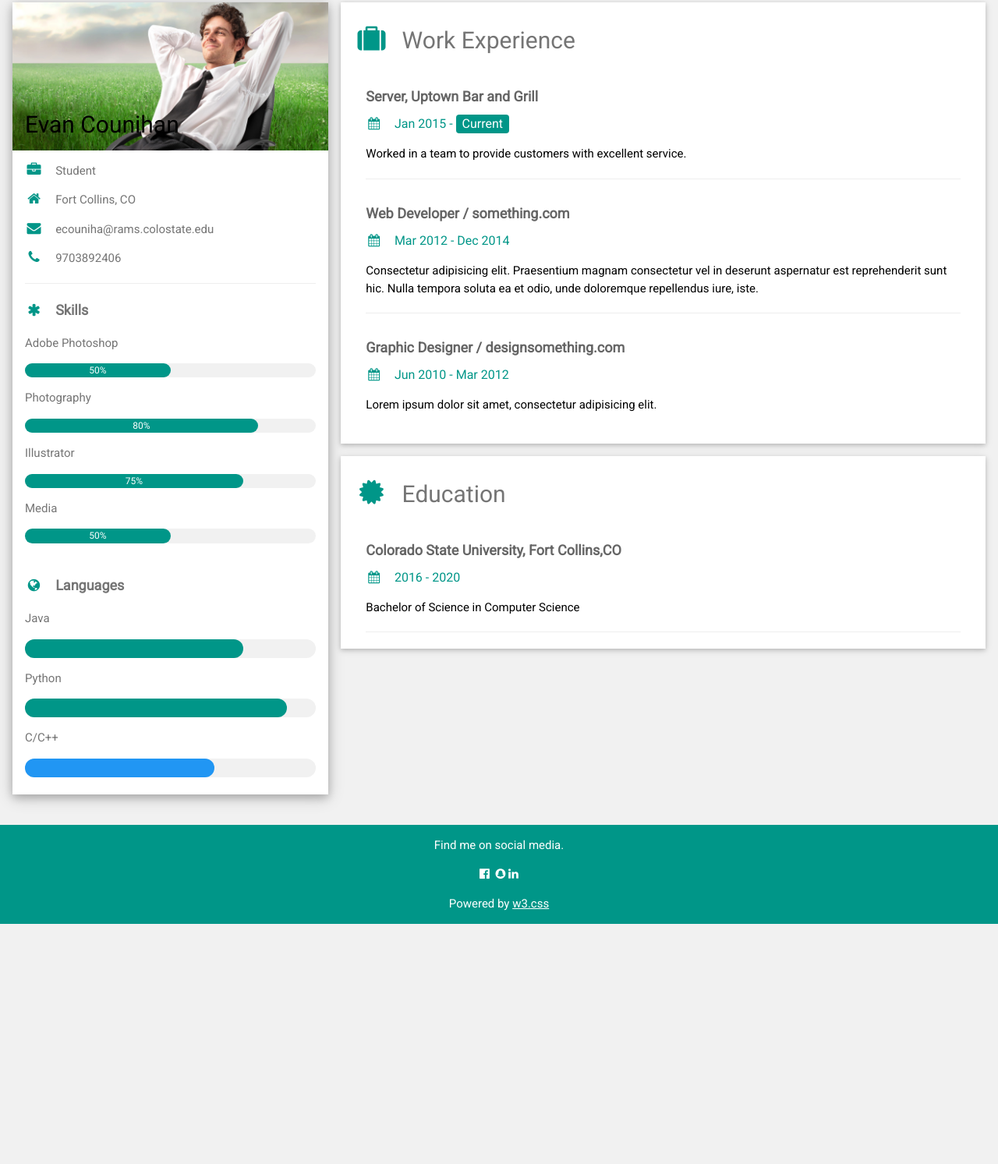
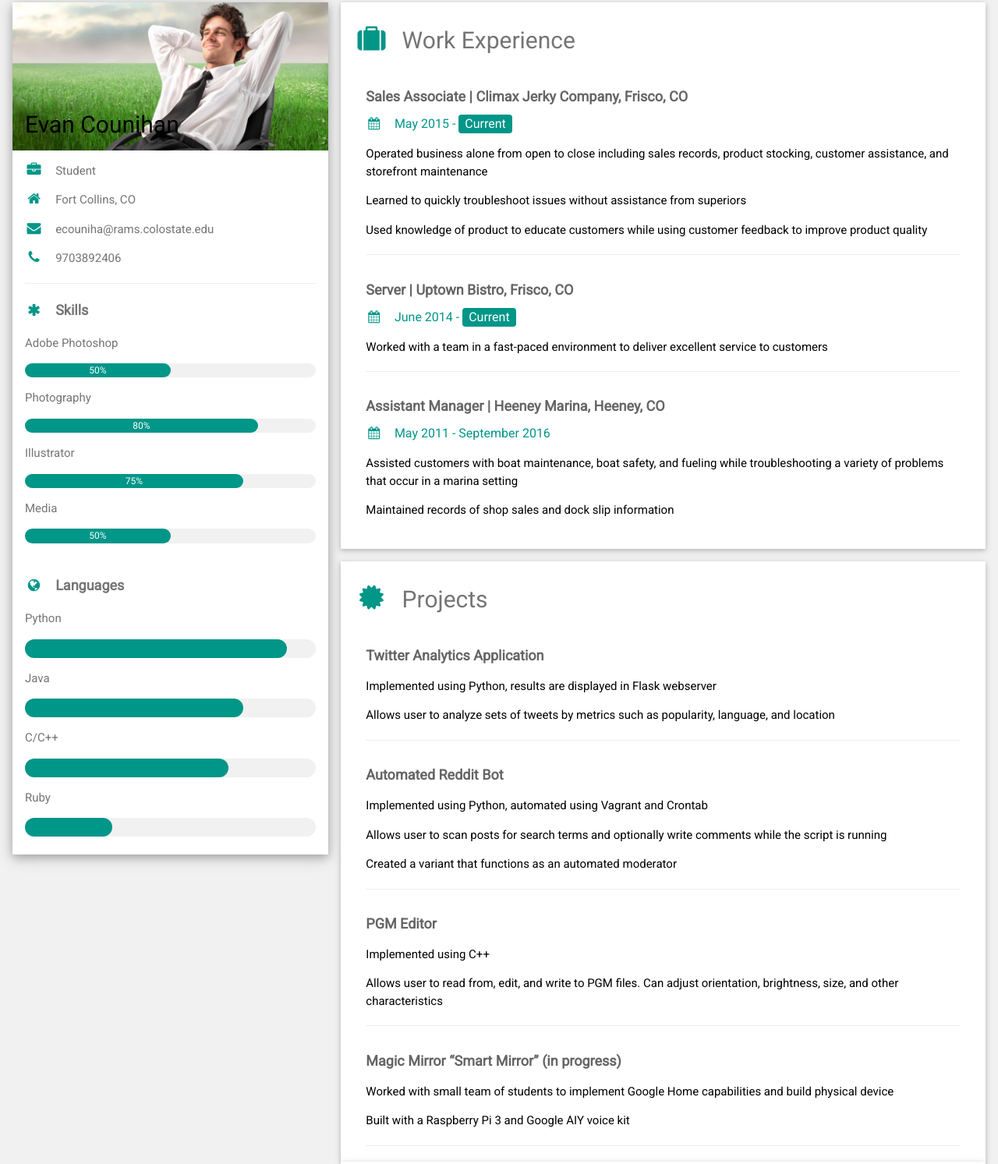
Before and after one commit to ecounihan/ecounihan.github.io, a plain HTML site: page index.html in a window 1280 px wide. Shown: the part 13-1506 px from the top of the page at 78% size. Before the commit the page ends 1198 px from the top, so only its background shows below. Drawn offline with nearby package versions, Linux system fonts and the light colour scheme.

Commit message:
Update index.html

```diff
--- a/index.html
+++ b/index.html
@@ -56,17 +56,21 @@ html,body,h1,h2,h3,h4,h5,h6 {font-family: "Roboto", sans-serif}
           <br>
 
           <p class="w3-large w3-text-theme"><b><i class="fa fa-globe fa-fw w3-margin-right w3-text-teal"></i>Languages</b></p>
+          <p>Python</p>
+          <div class="w3-light-grey w3-round-xlarge">
+            <div class="w3-round-xlarge w3-teal" style="height:24px;width:90%"></div>
+          </div>
           <p>Java</p>
           <div class="w3-light-grey w3-round-xlarge">
             <div class="w3-round-xlarge w3-teal" style="height:24px;width:75%"></div>
           </div>
-          <p>Python</p>
-          <div class="w3-light-grey w3-round-xlarge">
-            <div class="w3-round-xlarge w3-teal" style="height:24px;width:90%"></div>
-          </div>
           <p>C/C++</p>
           <div class="w3-light-grey w3-round-xlarge">
-            <div class="w3-round-xlarge w3-blue" style="height:24px;width:65%"></div>
+            <div class="w3-round-xlarge w3-teal" style="height:24px;width:70%"></div>
+          </div>
+          <p>Ruby</p>
+          <div class="w3-light-grey w3-round-xlarge">
+            <div class="w3-round-xlarge w3-teal" style="height:24px;width:30%"></div>
           </div>
           <br>
         </div>
@@ -81,21 +85,53 @@ html,body,h1,h2,h3,h4,h5,h6 {font-family: "Roboto", sans-serif}
       <div class="w3-container w3-card w3-white w3-margin-bottom">
         <h2 class="w3-text-grey w3-padding-16"><i class="fa fa-suitcase fa-fw w3-margin-right w3-xxlarge w3-text-teal"></i>Work Experience</h2>
         <div class="w3-container">
-          <h5 class="w3-opacity"><b>Server, Uptown Bar and Grill</b></h5>
-          <h6 class="w3-text-teal"><i class="fa fa-calendar fa-fw w3-margin-right"></i>Jan 2015 - <span class="w3-tag w3-teal w3-round">Current</span></h6>
-          <p>Worked in a team to provide customers with excellent service.</p>
+          <h5 class="w3-opacity"><b>Sales Associate | Climax Jerky Company, Frisco, CO</b></h5>
+          <h6 class="w3-text-teal"><i class="fa fa-calendar fa-fw w3-margin-right"></i>May 2015 - <span class="w3-tag w3-teal w3-round">Current</span></h6>
+          <p>Operated business alone from open to close including sales records, product stocking, customer assistance, and storefront maintenance</p>
+          <p>Learned to quickly troubleshoot issues without assistance from superiors</p>
+          <p>Used knowledge of product to educate customers while using customer feedback to improve product quality</p>
           <hr>
         </div>
         <div class="w3-container">
-          <h5 class="w3-opacity"><b>Web Developer / something.com</b></h5>
-          <h6 class="w3-text-teal"><i class="fa fa-calendar fa-fw w3-margin-right"></i>Mar 2012 - Dec 2014</h6>
-          <p>Consectetur adipisicing elit. Praesentium magnam consectetur vel in deserunt aspernatur est reprehenderit sunt hic. Nulla tempora soluta ea et odio, unde doloremque repellendus iure, iste.</p>
+          <h5 class="w3-opacity"><b>Server | Uptown Bistro, Frisco, CO</b></h5>
+          <h6 class="w3-text-teal"><i class="fa fa-calendar fa-fw w3-margin-right"></i>June 2014 - <span class="w3-tag w3-teal w3-round">Current</span></h6>
+          <p>Worked with a team in a fast-paced environment to deliver excellent service to customers</p>
           <hr>
         </div>
         <div class="w3-container">
-          <h5 class="w3-opacity"><b>Graphic Designer / designsomething.com</b></h5>
-          <h6 class="w3-text-teal"><i class="fa fa-calendar fa-fw w3-margin-right"></i>Jun 2010 - Mar 2012</h6>
-          <p>Lorem ipsum dolor sit amet, consectetur adipisicing elit. </p><br>
+          <h5 class="w3-opacity"><b>Assistant Manager | Heeney Marina, Heeney, CO</b></h5>
+          <h6 class="w3-text-teal"><i class="fa fa-calendar fa-fw w3-margin-right"></i>May 2011 - September 2016</h6>
+          <p>Assisted customers with boat maintenance, boat safety, and fueling while troubleshooting a variety of problems that occur in a marina setting</p>
+          <p>Maintained records of shop sales and dock slip information</p><br>
+        </div>
+      </div>
+
+      <div class="w3-container w3-card w3-white">
+        <h2 class="w3-text-grey w3-padding-16"><i class="fa fa-certificate fa-fw w3-margin-right w3-xxlarge w3-text-teal"></i>Projects</h2>
+        <div class="w3-container">
+          <h5 class="w3-opacity"><b>Twitter Analytics Application</b></h5>
+          <p>Implemented using Python, results are displayed in Flask webserver</p>
+          <p>Allows user to analyze sets of tweets by metrics such as popularity, language, and location</p>
+          <hr>
+        </div>
+        <div class="w3-container">
+          <h5 class="w3-opacity"><b>Automated Reddit Bot</b></h5>
+          <p>Implemented using Python, automated using Vagrant and Crontab</p>
+          <p>Allows user to scan posts for search terms and optionally write comments while the script is running</p>
+          <p>Created a variant that functions as an automated moderator</p>
+          <hr>
+        </div>
+        <div class="w3-container">
+          <h5 class="w3-opacity"><b>PGM Editor</b></h5>
+          <p>Implemented using C++</p>
+          <p>Allows user to read from, edit, and write to PGM files. Can adjust orientation, brightness, size, and other characteristics</p>
+          <hr>
+        </div>
+        <div class="w3-container">
+          <h5 class="w3-opacity"><b>Magic Mirror “Smart Mirror” (in progress)</b></h5>
+          <p>Worked with small team of students to implement Google Home capabilities and build physical device</p>
+          <p>Built with a Raspberry Pi 3 and Google AIY voice kit</p>
+          <hr>
         </div>
       </div>
 
@@ -107,6 +143,10 @@ html,body,h1,h2,h3,h4,h5,h6 {font-family: "Roboto", sans-serif}
           <h6 class="w3-text-teal"><i class="fa fa-calendar fa-fw w3-margin-right"></i>2016 - 2020</h6>
           <p>Bachelor of Science in Computer Science</p>
           <hr>
+        </div>
+        <div class="w3-container">
+          <h5 class="w3-opacity"><b>Coursework</b></h5>
+          <p>Bachelor of Science in Computer ScienceSoftware Engineering, Algorithms-Theory and Practice, Discrete Structures and Their Applications, Software Development in C++, Java-Data Structures and Algorithms, Computer Organization with C, Operating Systems>
         </div>
       </div>
 
```
